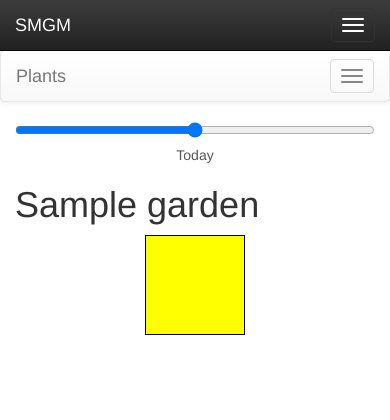
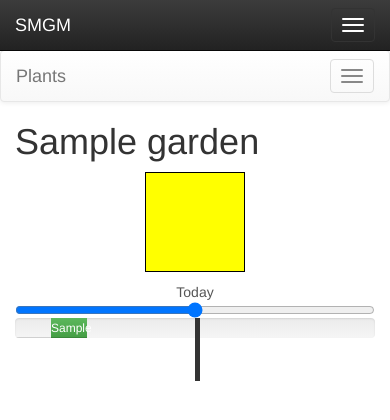
Before and after one commit to jeshuam/square-metre-garden-manager, a Flask app: template smgm/templates/garden.html in a window 390 px wide; the page is wider, and only the part inside the window is pictured. Shown: the top 420 px of that part. Run offline with Flask 2, Linux system fonts and the light colour scheme; the template is opened without the code that fills it: most values are stand-ins (such as "Sample title", 1, 10 or a date in 2020); some libraries are stand-ins or nearby versions.

Commit message:
added a basic progress bar view

```diff
--- a/smgm/static/js/garden.js
+++ b/smgm/static/js/garden.js
@@ -240,9 +240,9 @@ $(function() {
   // Change the view date when the selector is changed.
   $('input#view-date').on('input', function() {
     var $this = $(this);
-    var days_diff = $this.val();
+    var days_diff = parseInt($this.val());
     var new_date = new Date();
-    new_date.setDate(new_date.getDate() + parseInt(days_diff));
+    new_date.setDate(new_date.getDate() + days_diff);
     if (days_diff == 0) {
       $this.next('output').text('Today');
     } else if (days_diff == -1) {
@@ -252,6 +252,12 @@ $(function() {
     } else {
       $this.next('output').text(dateToString(new_date));
     }
+
+    // Move the vertical line.
+    var min = 0;
+    var max = 365 * 2;
+    var percent_done = (days_diff + 365) / max;
+    $('div.vertical-line .line').css('left', (percent_done * 100) + '%');
 
     // Change the view date, and then update.
     _VIEW_DATE = new_date;
--- a/smgm/templates/garden.html
+++ b/smgm/templates/garden.html
@@ -39,6 +39,18 @@ div.loading {
     background-image: '{{ url_for("static", filename="img/loading.gif") }}';
 }
 
+div.padding {
+    background: none;
+}
+
+div.vertical-line .line {
+    border-left: thick solid;
+    width: 100%;
+    height: 100%;
+    left: 50%;
+    position: absolute;
+}
+
 </style>
 {% endblock %}
 
@@ -77,12 +89,6 @@ var _PLANTS = {{plants_json | safe}};
           </nav>
         </div>
         <div class="col-sm-9 col-lg-10">
-            <form>
-                <div class="input-group" style="width: 100%">
-                    <input type="range" min="-365" max="365" value="0" id="view-date" name="view-date" />
-                    <output style="text-align: center" for="view-date">Today</output>
-                </div>
-            </form>
             <h1>{{ garden.name }}</h1>
             <div id="error" style="display:none" class="alert alert-danger"></div>
             <div id="garden">
@@ -114,8 +120,7 @@ var _PLANTS = {{plants_json | safe}};
     </div>
 
     <div class="row">
-        <div class="col-sm-3 col-lg-2"></div>
-        <div class="col-sm-3 col-lg-2"></div>
+        <div class="col-sm-6 col-lg-4"></div>
         <div class="col-sm-4 col-lg-6" id="plant-info">
             {% for slot in garden.slots %}
                 {% set slot_id = loop.index %}
@@ -146,6 +151,36 @@ var _PLANTS = {{plants_json | safe}};
         </div>
     </div>
 
+    <div class="row">
+        <div class="col-sm-3 col-lg-2"></div>
+        <div class="col-sm-9 col-lg-10">
+            <div id="slot-bars">
+                <div class="slot-row">
+                    <form>
+                        <div class="input-group" style="width: 100%">
+                            <output style="text-align: center" for="view-date">Today</output>
+                            <input type="range" min="-365" max="365" value="0" id="view-date" name="view-date" />
+                        </div>
+                    </form>
+                    <div class="vertical-line">
+                        <div class="line"></div>
+                        {% for slot in garden.slots %}
+                            {% set slot_id = loop.index0 %}
+                            <div class="progress">
+                                {% for plant in slot %}
+                                    <div class="padding progress-bar" style="width: {{ garden.ProgressFor(slot_id, loop.index0)[0] }}%"></div>
+                                    <div class="progress-bar {% if loop.index0 % 2 == 0 %}progress-bar-success{% endif %}" style="width: {{ garden.ProgressFor(slot_id, loop.index0)[1] }}%">
+                                        {{ plant.name }}
+                                    </div>
+                                {% endfor %}
+                            </div>
+                        {% endfor %}
+                    </div>
+                </div>
+            </div>
+        </div>
+    </div>
+
     <div style="display:none">
         <div id="plant-info-template" class="panel panel-primary plant-info">
             <div class="panel-heading"></div>
```
Also changed, not shown: smgm/models/garden.py (+33 -0 lines).
